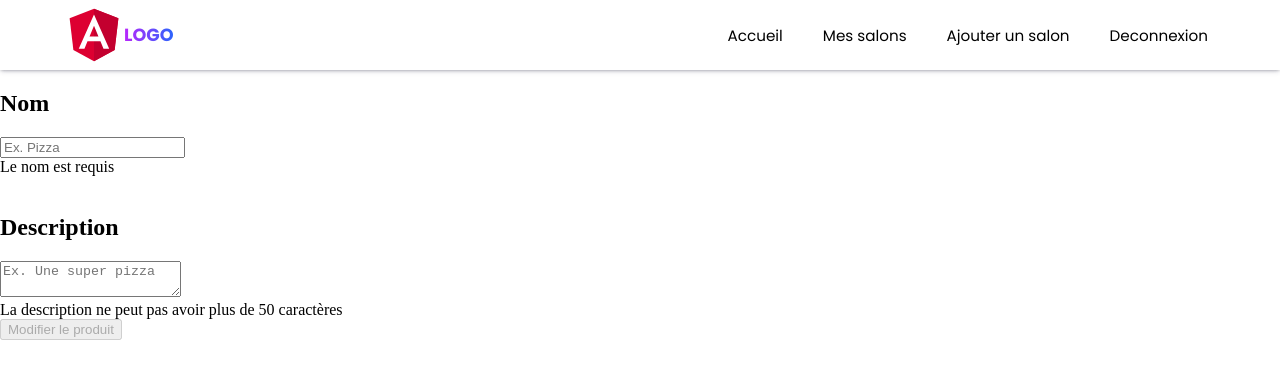
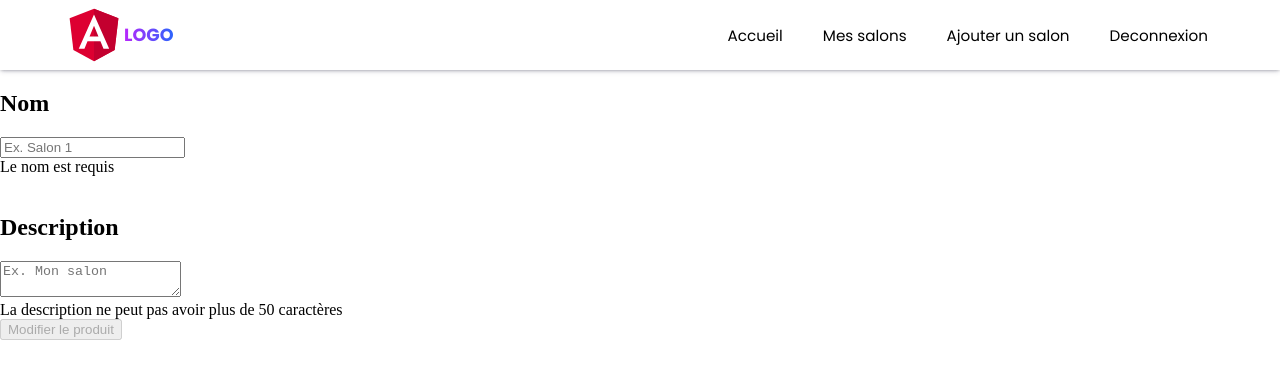
Before and after one commit to LucasJasko/eval-angular-front, an Angular app: page /edit-room/1 in a window 1280 px wide. Shown: the top 378 px of the page. Built offline with nearby package versions, Linux system fonts and the light colour scheme; no server answers; sample sign-in values are in the browser's storage.

Commit message:
feat: ajout de la possibilité de rejoindre un groupe mais reste à faire l'ajout du contenu du formulaire

```diff
--- a/src/app/pages/create-room/create-room.component.html
+++ b/src/app/pages/create-room/create-room.component.html
@@ -1,7 +1,7 @@
 <form (ngSubmit)="onAddRoom()" [formGroup]="formulaire">
   <div>
     <h2>Nom</h2>
-    <input placeholder="Ex. Pizza" formControlName="name" />
+    <input placeholder="Ex. Salon 1" formControlName="name" />
     <br />
 
     @if(formulaire.get('name')?.hasError("required")) {
@@ -13,7 +13,7 @@
   <br />
   <div>
     <h2>Description</h2>
-    <input placeholder="Ex. Une super pizza" formControlName="description" />
+    <input placeholder="Ex. Mon salon" formControlName="description" />
     <br />
     <span>La description ne peut pas avoir plus de 50 caractères</span>
   </div>
--- a/src/app/pages/edit-room/edit-room.component.html
+++ b/src/app/pages/edit-room/edit-room.component.html
@@ -1,7 +1,7 @@
 <form (ngSubmit)="onEditRoom()" [formGroup]="formulaire">
   <div>
     <h2>Nom</h2>
-    <input matInput placeholder="Ex. Pizza" formControlName="name" />
+    <input matInput placeholder="Ex. Salon 1" formControlName="name" />
     <br />
 
     @if(formulaire.get('name')?.hasError("required")) {
@@ -15,7 +15,7 @@
     <h2>Description</h2>
     <textarea
       type="text"
-      placeholder="Ex. Une super pizza"
+      placeholder="Ex. Mon salon"
       formControlName="description"
     ></textarea>
     <br />
--- a/src/app/pages/home/home.component.html
+++ b/src/app/pages/home/home.component.html
@@ -21,7 +21,7 @@
           </p>
         </div>
         <div>
-          <button>Rejoindre</button>
+          <button (click)="onJoin(room)">Rejoindre</button>
           @if(authService.user?.role == "admin" || authService.user?.role ==
           "modo") {
           <button routerLink="/edit-room/{{ room.room_id }}">Modifier</button>
--- a/src/app/pages/home/home.component.ts
+++ b/src/app/pages/home/home.component.ts
@@ -37,4 +37,12 @@ export class HomeComponent {
           this.notification.show('Le salon a bien été supprimé', 'valid');
         });
   }
+
+  onJoin(room: any) {
+    if (confirm('Voulez vous vraiment rejoindre ce salon ?'))
+      this.http.post('http://localhost:8080/join', {}).subscribe((res) => {
+        this.refresh();
+        this.notification.show('Le salon a bien été supprimé', 'valid');
+      });
+  }
 }
```
